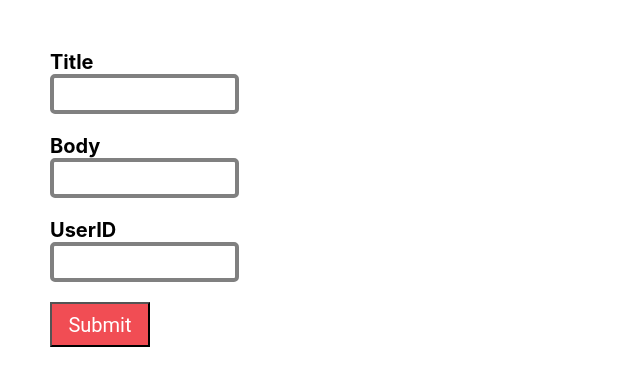
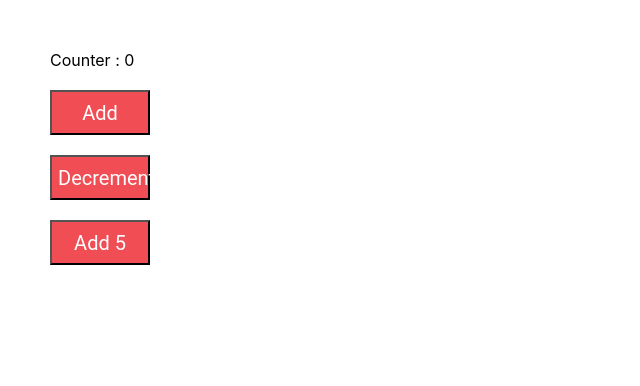
Before and after one commit to Adroit-Solution/Industrial-Training-Project, a React (Create React App) app: page / in a window 1280 px wide. Shown: the top 386 px of the page, without its empty margins (0-640 px from the left). Built offline with nearby package versions, Linux system fonts and the light colour scheme.

Commit message:
useState in Day 13

```diff
--- a/src/App.js
+++ b/src/App.js
@@ -2,7 +2,6 @@ import logo from "./logo.svg";
 import "./App.css";
 import Home from "./Pages/Home";
 import Title from "./components/Title";
-import Counter from "./Pages/Counter";
 import { useState } from "react";
 import About from "./Pages/About";
 import List from "./Pages/List";
@@ -11,6 +10,7 @@ import FocusInput from "./Pages/FocusInput";
 import RenderPropsComponent from "./Pages/RenderPropsComponent";
 import Users from "./Pages/Users";
 import Post from "./Pages/Post";
+import CounterHook from "./Pages/CounterHook";
 
 function App() {
   const [page, setPage] = useState("Home");
@@ -25,7 +25,7 @@ function App() {
 
   return (
     <div className="App">
-      <Post />
+      <CounterHook></CounterHook>
     </div>
   );
 
--- a/src/Pages/Counter.js
+++ /dev/null
@@ -1,26 +0,0 @@
-import React, { Component, PureComponent } from "react";
-
-export default class Counter extends PureComponent {
-  constructor(props) {
-    super(props);
-
-    this.state = {
-      count: 1,
-    };
-  }
-
-  addCounter = () => {
-    this.setState({
-      count: this.state.count + 1,
-    });
-  };
-
-  render() {
-    return (
-      <>
-        <div>Current Count is {this.state.count}</div>
-        <button onClick={this.addCounter}>Hit me</button>
-      </>
-    );
-  }
-}
--- /dev/null
+++ b/src/Pages/CounterHook.js
@@ -0,0 +1,38 @@
+import React, { useState } from "react";
+
+function CounterHook() {
+  const [counter, setCounter] = useState(0);
+  const handleClick = () => {
+    for (let index = 0; index < 5; index++) {
+      setCounter((prev) => prev + 1);
+    }
+  };
+  return (
+    <>
+      <div>Counter : {counter}</div>
+      <br />
+      <button
+        onClick={() => {
+          setCounter(counter + 1);
+        }}
+      >
+        Add
+      </button>
+      <br />
+      <br />
+      <button
+        onClick={() => {
+          setCounter(counter - 1);
+        }}
+      >
+        Decrement
+      </button>
+      <br />
+      <br />
+      <button onClick={handleClick}>Add 5</button>
+      <br />
+    </>
+  );
+}
+
+export default CounterHook;
```
